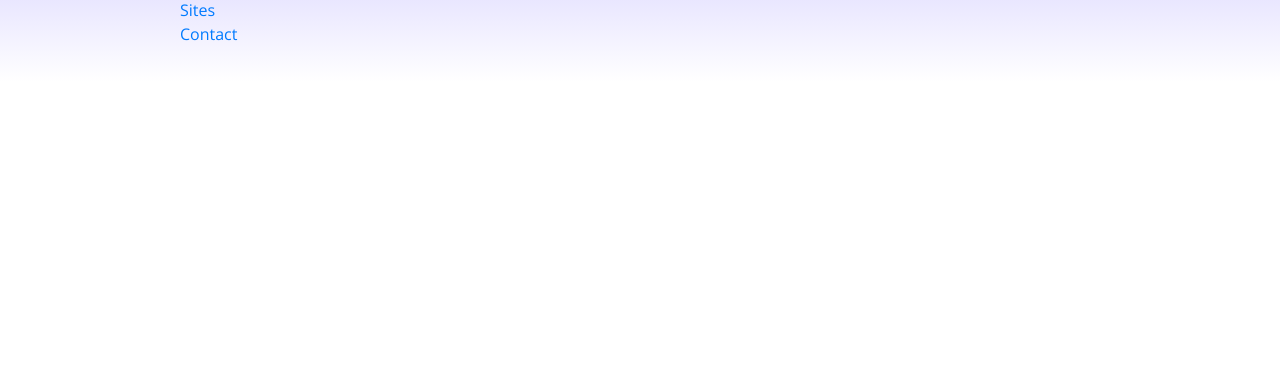
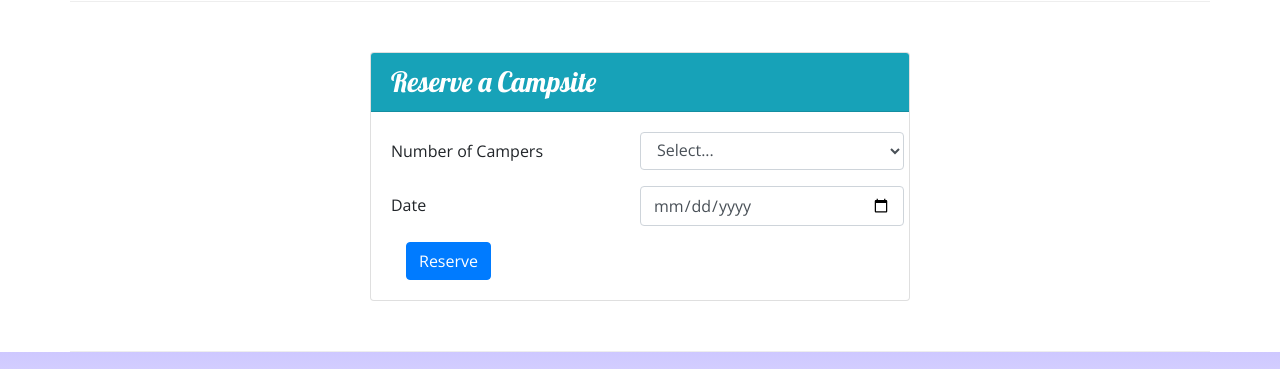
Before and after one commit to DaneHons/NuCamp, a website: page index.html in a window 1280 px wide. Shown: the part 1252-1621 px from the top of the page. Before the commit the page ends 1334 px from the top, so only its background shows below. Drawn offline with nearby package versions, Linux system fonts and the light colour scheme.

Commit message:
Week 2 Assignment

```diff
--- a/index.html
+++ b/index.html
@@ -24,6 +24,9 @@
                 <div class="col">
                     <h1>NuCamp</h1>
                     <h2>A Better Way to Camp</h2>
+                </div>
+                <div class="col-md-4 col-xl-2">
+                    <a href="#reserveSite" class="btn btn-primary" role="button">Reserve Campsite</a>
                 </div>
             </div>
         </div>
@@ -69,8 +72,13 @@
                 <h2>Featured Campsites</h2>
             </div>
             <div class="col">
-                <h3>React Lake Campground</h3>
-                <p>Nestled in the foothills of the Chrome Mountains, this campground on the shores of the pristine React Lake is a favorite for fly fishers.</p>
+                <div class="media">
+                    <div class="media-body align-self-center">
+                    <h3>React Lake Campground</h3>
+                        <p>Nestled in the foothills of the Chrome Mountains, this campground on the shores of the pristine React Lake is a favorite for fly fishers.</p>
+                    </div>
+                    <img class="d-flex ml-3 img-thumbnail" src="img/react-lake-thumb.jpg" alt="React Lake">
+                </div>
             </div>
         </div>
     </div>
@@ -86,6 +94,37 @@
                     <div class="media-body align-self-center">
                         <h3>Bootstrap Outfitters</h3>
                         <p>Bootstrap Outfitters supplies you with gear you need at prices you can't beat.</p>
+                    </div>
+                </div>
+            </div>
+        </div>
+
+        <div class="row row-content">
+            <div class="col-sm-6 mx-auto">
+                <div class="card">
+                    <h3 class="card-header bg-info text-white">Reserve a Campsite</h3>
+                    <div class="card-body">
+                        <form id="reserveSite">
+                            <div class="form-group row">
+                                <label for="numberOfCampers" class="col-sm-6 col-xm-12 col-form-label">Number of Campers</label>
+                                <select class="col-sm form-control col-xm-12" id="numberOfCampers" name="numberOfCampers">
+                                    <option value="">Select...</option>
+                                    <option value="1">1</option>
+                                    <option value="2">2</option>
+                                    <option value="3">3</option>
+                                    <option value="4">4</option>
+                                    <option value="5">5</option>
+                                    <option value="6">6</option>
+                                </select>
+                            </div>
+                            <div class="form-group row">
+                                <label for="date" class="col-sm-6 col-xs-12 col-form-label">Date</label>
+                                <input class="col-sm-6 col-xs-12 form-control" type="date" name="date" id="date">
+                            </div>
+                            <div class="col">
+                                <input class="btn btn-primary" type="submit" value="Reserve">
+                            </div>
+                        </form>
                     </div>
                 </div>
             </div>
```
